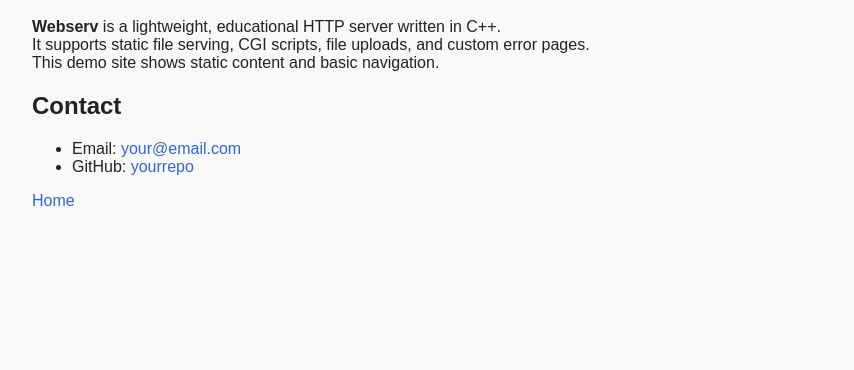
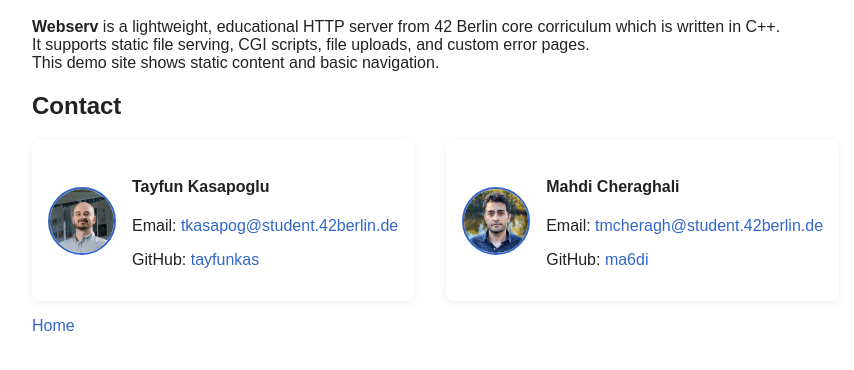
Before and after one commit to ma6di/Webserv, a plain HTML site: page Webserv/www/static/about.html in a window 1280 px wide. Shown: the part 72-442 px from the top of the page, without its empty margins (0-854 px from the left). Drawn offline with Linux system fonts and the light colour scheme.

Commit message:
static wensute

```diff
--- a/Webserv/www/static/about.html
+++ b/Webserv/www/static/about.html
@@ -1,21 +1,46 @@
 <!DOCTYPE html>
-<html>
+<html lang="en">
 <head>
-    <title>About - Webserv Static Site</title>
-    <link rel="stylesheet" href="style.css">
+	<meta charset="UTF-8">
+	<meta name="viewport" content="width=device-width, initial-scale=1.0">
+	<!-- <link rel="stylesheet" type="text/css" href="/styles.css" /> -->
+	 <link rel="stylesheet" type="text/css" href="/static/style.css" />
+	<title>Document</title>
 </head>
 <body>
     <h1>About This Site</h1>
     <p>
-        <b>Webserv</b> is a lightweight, educational HTTP server written in C++.<br>
+        <b>Webserv</b> is a lightweight, educational HTTP server from 42 Berlin core corriculum which is written in C++.<br>
         It supports static file serving, CGI scripts, file uploads, and custom error pages.<br>
         This demo site shows static content and basic navigation.
     </p>
-    <h2>Contact</h2>
-    <ul>
-        <li>Email: <a href="mailto:your@email.com">your@email.com</a></li>
-        <li>GitHub: <a href="https://github.com/yourrepo" target="_blank">yourrepo</a></li>
-    </ul>
+<h2>Contact</h2>
+<div class="contact-list" id="">
+  <div class="contact-card">
+    <img class="avatar" src="/static/images/tayfun.jpeg" width="100" alt="Tayfun Kasapoglu">
+    <div>
+      <h4>Tayfun Kasapoglu</h4>
+      <p>
+		Email: <a href="mailto:tkasapog@student.42berlin.de">tkasapog@student.42berlin.de</a>
+	 </p>
+	 <p>
+		GitHub: <a href="https://github.com/tayfunkas" target="_blank">tayfunkas</a>
+	 </p>
+    </div>
+  </div>
+  <div class="contact-card">
+    <img class="avatar" src="/static/images/mahdi.jpeg" width="100" alt="Mahdi Cheraghali">
+    <div>
+      <h4>Mahdi Cheraghali</h4>
+      <p>
+		  Email: <a href="mailto:tmcheragh@student.42berlin.de">tmcheragh@student.42berlin.de</a>
+	  </p>
+	  <p>
+		  GitHub: <a href="https://github.com/ma6di" target="_blank">ma6di</a>
+	  </p>
+    </div>
+  </div>
+</div>
     <p><a href="index.html">Home</a></p>
 </body>
 </html>
--- a/Webserv/www/static/style.css
+++ b/Webserv/www/static/style.css
@@ -1,6 +1,31 @@
-body { font-family: Arial, sans-serif; background: #f8f8f8; color: #222; margin: 2em; }
+/* about.html classes */
+body { font-family: Arial, sans-serif; color: #222; margin: 2em; }
 h1 { color: #3366cc; }
 a { color: #3366cc; text-decoration: none; }
 a:hover { text-decoration: underline; }
 img { border-radius: 8px; }
 ul { margin-top: 1em; }
+
+/* about.html classes */
+.contact-list {
+  display: flex;
+  gap: 2em;
+  margin-top: 1em;
+  flex-wrap: wrap;
+}
+.contact-card {
+  display: flex;
+  align-items: center;
+  gap: 1em;
+  background: #fff;
+  padding: 1em;
+  border-radius: 8px;
+  box-shadow: 0 2px 8px #0001;
+}
+.avatar {
+  width: 64px;
+  height: 64px;
+  border-radius: 50%;
+  object-fit: cover;
+  border: 2px solid #3366cc;
+}
```
Also changed, not shown: Webserv/www/static/index.html (+12 -9 lines), Webserv/www/static/images/mahdi.jpeg (added), Webserv/www/static/images/tayfun.jpeg (added), Webserv/www/upload/1.txt (added), Webserv/www/upload/test.txt_20250611_125031.txt (added), 1 other file.
